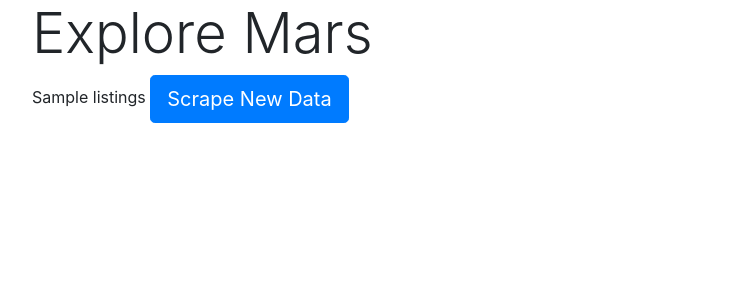
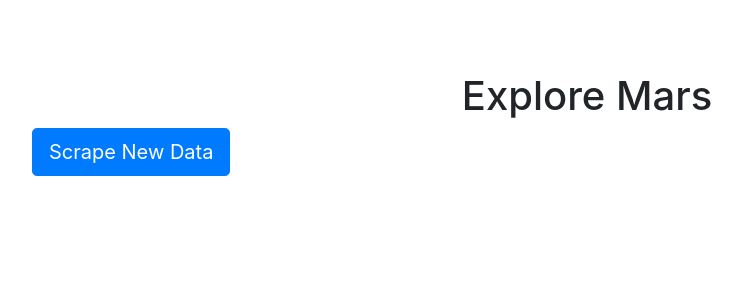
Before and after one commit to roayahelal/web-scraping, a Flask app: template templates/index.html in a window 1280 px wide. Shown: the top 300 px of the page, without its empty margins (53-795 px from the left). Run offline with Flask 2, Linux system fonts and the light colour scheme; the template is opened without the code that fills it: most values are stand-ins (such as "Sample title", 1, 10 or a date in 2020); some libraries are stand-ins or nearby versions.

Commit message:
updated flask

```diff
--- a/app.py
+++ b/app.py
@@ -20,8 +20,9 @@ def index():
 @app.route("/scrape")
 def scraper():
     mars_data = mongo.db.mars_data
-    mars_data = scrape_mars.scrape()
-    mars_data.update({}, mars_data, upsert=True)
+    mars_results = scrape_mars.scrape()
+    print(mars_results)
+    mars_data.update({}, mars_results, upsert=True)
     return redirect("/", code=302)
 
 # below runs the code if this is the file that was run rather than it was imported
--- a/scrape_mars.py
+++ b/scrape_mars.py
@@ -28,6 +28,7 @@ def scrape():
     browser.visit(url_feature_img)
     browser.click_link_by_partial_text("FULL IMAGE")
     browser.click_link_by_partial_text("more info")
+    html_feature_img = browser.html
     soup_feature_img = bs(html_feature_img, 'html.parser')
     featured_img = soup_feature_img.select_one("figure.lede a img").get("src")
     mars_data["featured_img"] = 'https://www.jpl.nasa.gov' + featured_img
--- a/templates/index.html
+++ b/templates/index.html
@@ -6,14 +6,16 @@
   <title>Mission to Mars</title>
   <link rel="stylesheet" href="https://stackpath.bootstrapcdn.com/bootstrap/4.3.1/css/bootstrap.min.css" integrity="sha384-ggOyR0iXCbMQv3Xipma34MD+dH/1fQ784/j6cY/iJTQUOhcWr7x9JvoRxT2MZw1T" crossorigin="anonymous">
   <link rel="stylesheet" href="style.css">
+  <!-- <p>{{ listings.news_title }}</p> change the new_titlr to other items you want to access in listings -->
 </head>
 <body>
-
+</br>
+<br>
+<br>
   <div class="container">
         <div class="row">
         <div class="col-lg-12">
-      <h1 class="display-4">Explore Mars</h1>
-      {{ listings }}
+      <h1 class = "header">Explore Mars</h1>
       <a class="btn btn-primary btn-lg" href="/scrape" role="button">Scrape New Data</a>
     </div>
   </div>
--- /dev/null
+++ b/templates/style.css
@@ -0,0 +1,2 @@
+.header {text-align: center;}
+.scrape-btn{ margin: 0%;}
```
